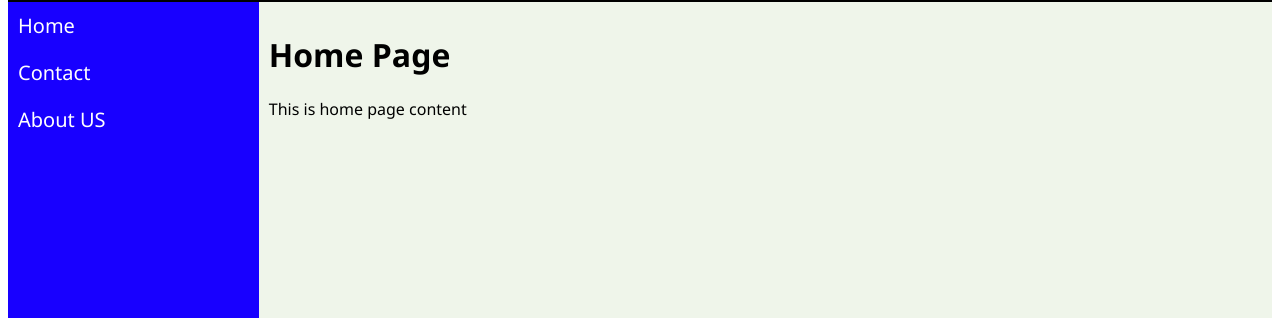
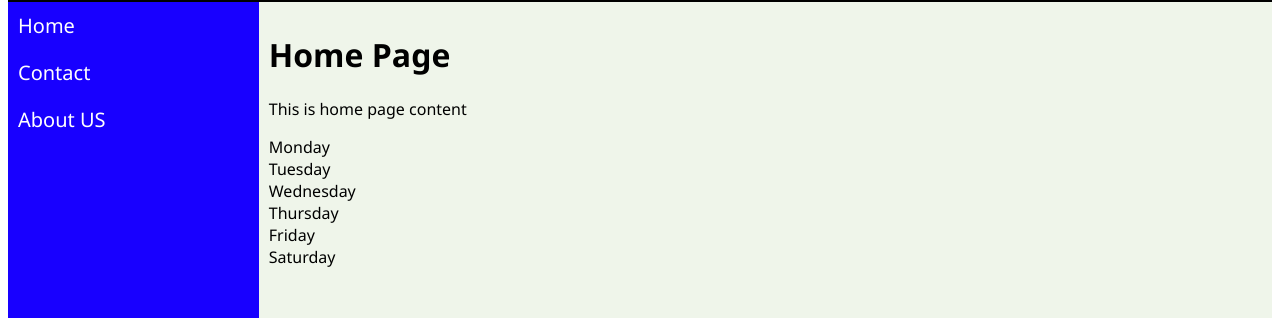
Before and after one commit to Alexisraj/singlepageappLatest, a React (Create React App) app: page / in a window 1280 px wide. Shown: the part 106-424 px from the top of the page. Built offline with nearby package versions, Linux system fonts and the light colour scheme.

Commit message:
Adding weekdays

```diff
--- /dev/null
+++ b/src/section/day.js
@@ -0,0 +1,15 @@
+import PropTypes from 'prop-types';
+
+
+function Day(props){
+    return (
+        <>
+        <div>{props.title}</div>
+        </>
+    )
+}
+
+export default Day;
+Day.propTypes = {
+    title : PropTypes.any,
+};
--- a/src/section/homepage.js
+++ b/src/section/homepage.js
@@ -1,3 +1,4 @@
+import WeekDays from "./weekdays";
 
 
 function HomePage(){
@@ -6,6 +7,7 @@ function HomePage(){
         <div>
             <h1>Home Page</h1>
             <p>This is home page content</p>
+            <WeekDays />
         </div>
     );
 }
--- /dev/null
+++ b/src/section/weekdays.js
@@ -0,0 +1,14 @@
+import Day from './day';
+
+
+const weekD = ['Monday', 'Tuesday', 'Wednesday','Thursday', 'Friday', 'Saturday'];
+function WeekDays(){
+
+    return(
+        weekD.map(d =>
+            <Day title={d} />
+        )
+    );
+}
+
+export default WeekDays;
```
Also changed, not shown: src/body/body.js (+8 -8 lines).
